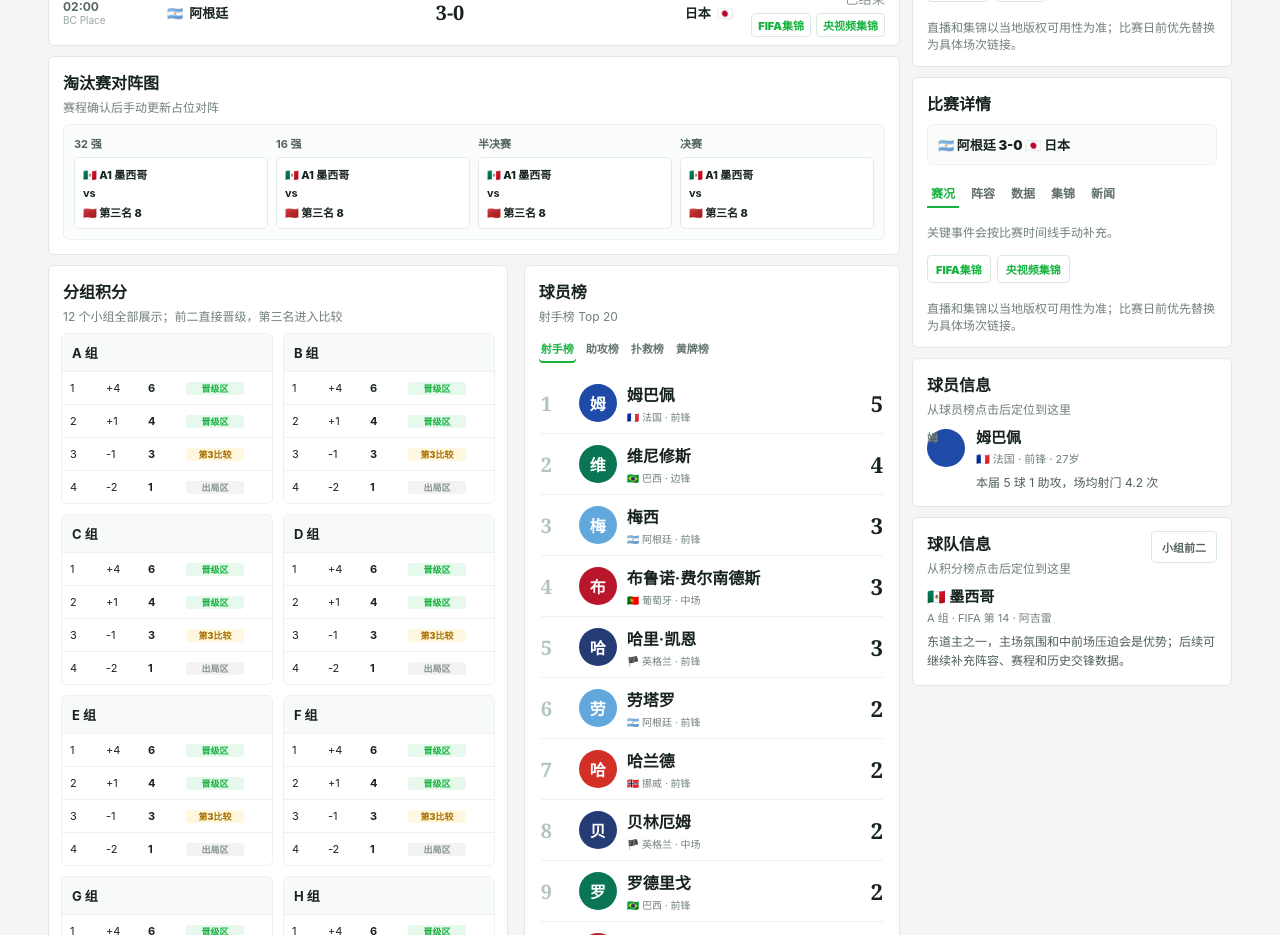
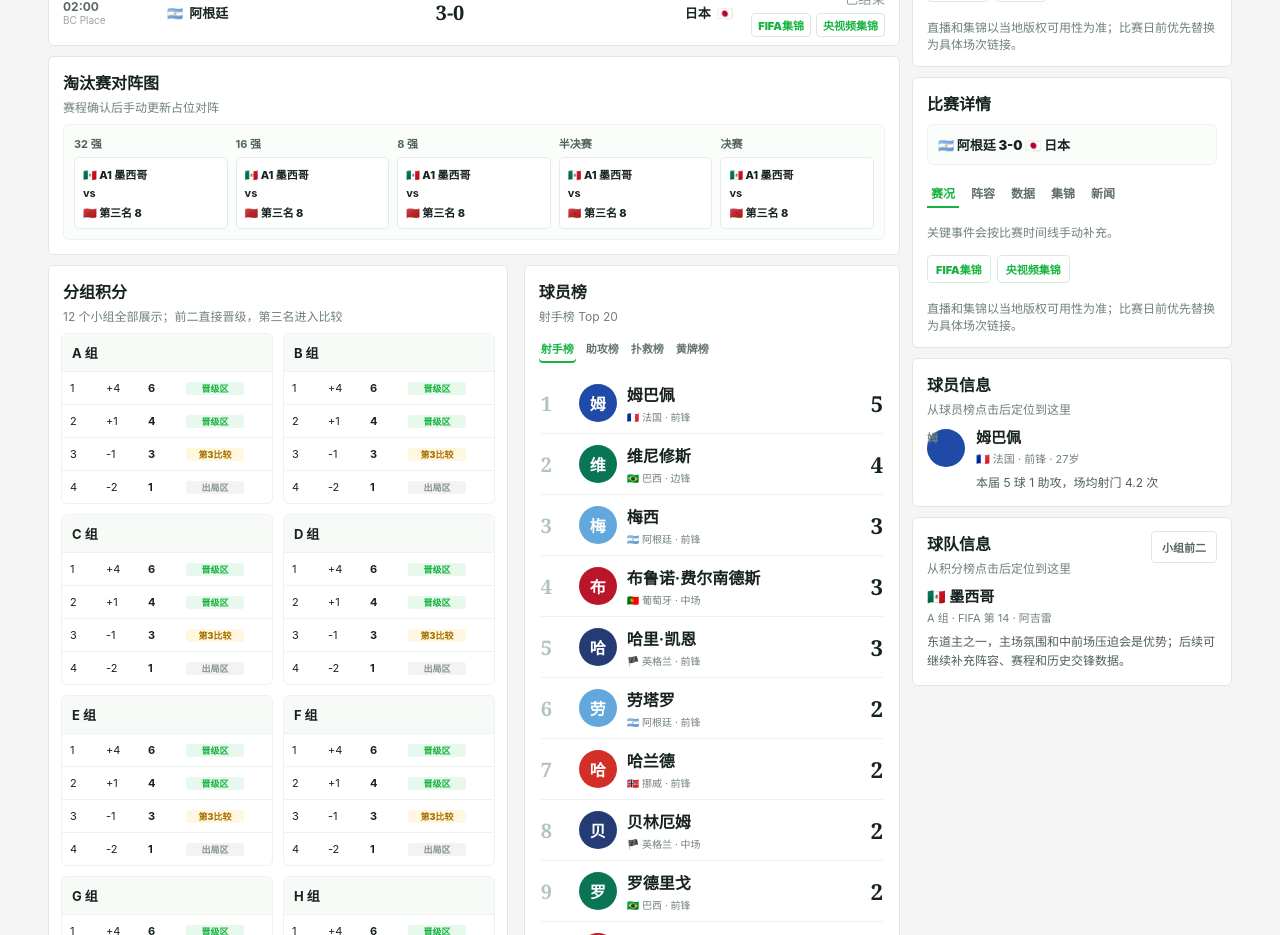
Before and after one commit to ZhengyangZou/worldcup-2026-pwa, a React (Vite) app in the folder worldcup-2026-pwa/: page / in a window 1280 px wide. Shown: the part 820-1755 px from the top of the page. Built offline with nearby package versions, Linux system fonts and the light colour scheme.

Commit message:
fix: include quarterfinal bracket stage

```diff
--- a/worldcup-2026-pwa/src/App.css
+++ b/worldcup-2026-pwa/src/App.css
@@ -346,7 +346,8 @@
 
 .knockout-grid {
   display: grid;
-  grid-template-columns: repeat(4, minmax(150px, 1fr));
+  grid-auto-flow: column;
+  grid-auto-columns: minmax(150px, 1fr);
   gap: 8px;
   overflow-x: auto;
 }
--- a/worldcup-2026-pwa/src/features/matches/KnockoutBracket.tsx
+++ b/worldcup-2026-pwa/src/features/matches/KnockoutBracket.tsx
@@ -1,4 +1,4 @@
-const knockoutStages = ['32 强', '16 强', '半决赛', '决赛']
+const knockoutStages = ['32 强', '16 强', '8 强', '半决赛', '决赛']
 
 export function KnockoutBracket() {
   return (
```
Also changed, not shown: 1 other file (tests, documents, lock files or other folders).
